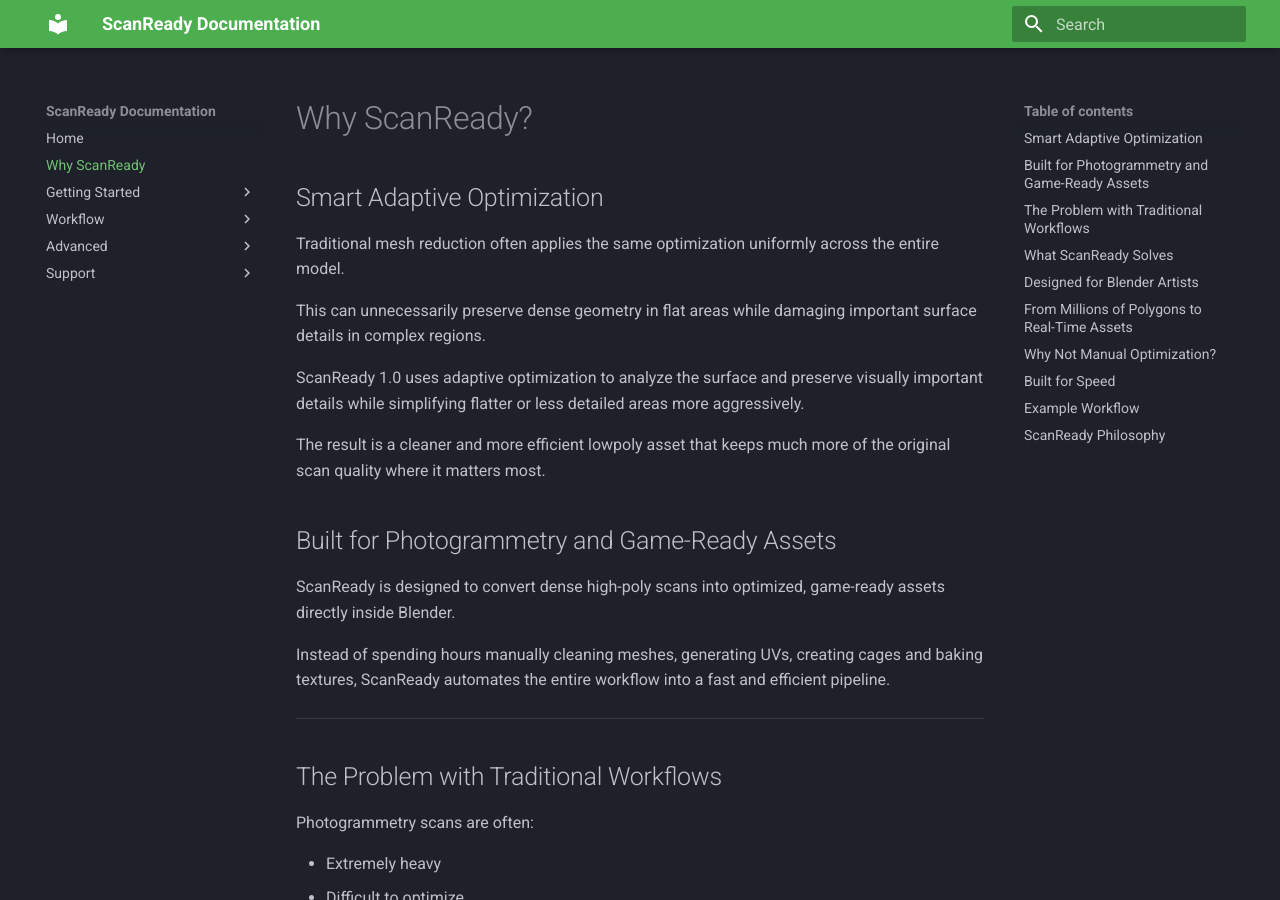
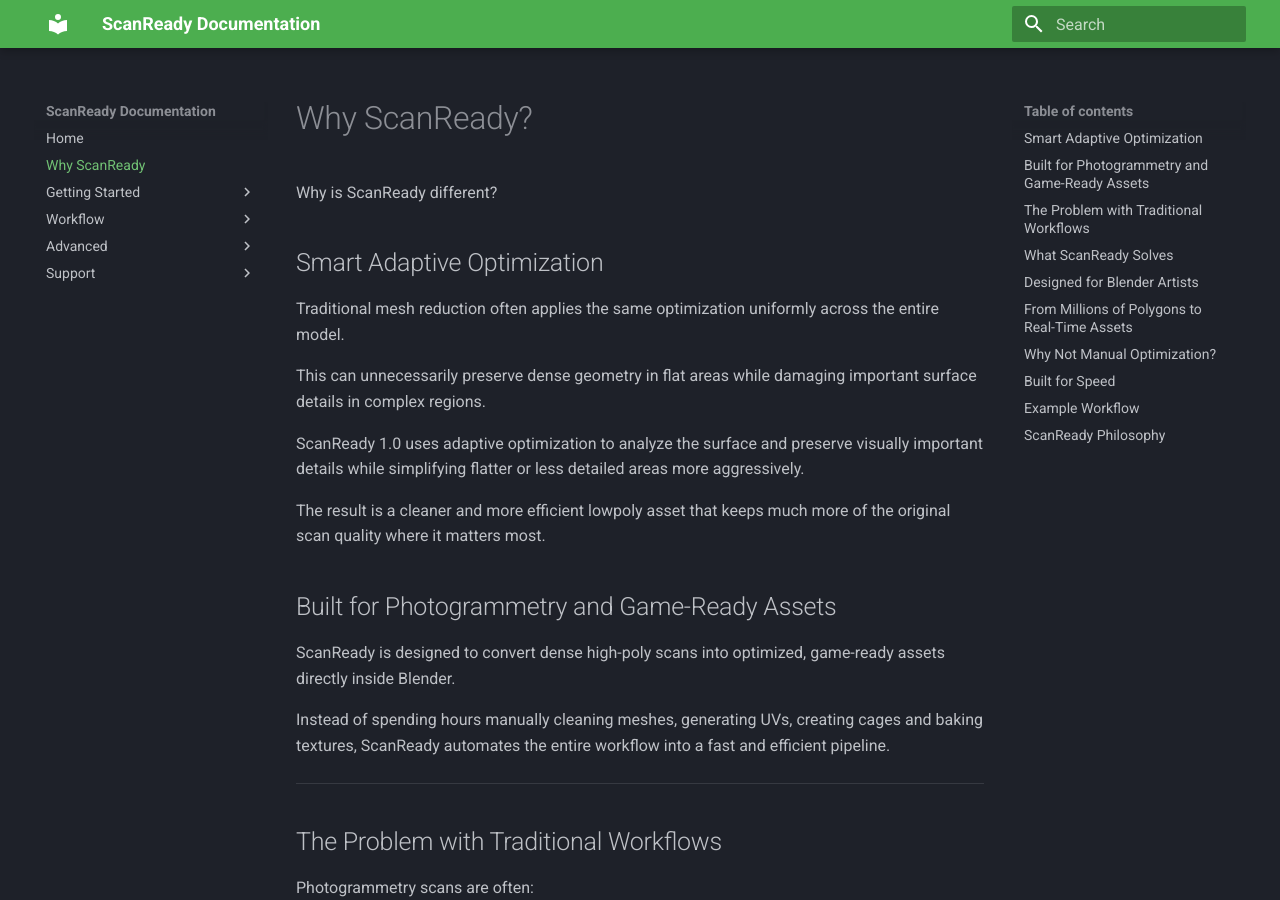
Before and after one commit to marioschiano/scanready-docs, an MkDocs documentation site: the page built from docs/why-scanready.md, in a window 1280 px wide and 900 px high. Built offline with MkDocs 1.6.1 and Material for MkDocs 9.7.7, drawn with Linux system fonts in a browser that asks for light colours.

Commit message:
Update why-scanready.md

```diff
--- a/docs/why-scanready.md
+++ b/docs/why-scanready.md
@@ -1,4 +1,6 @@
 # Why ScanReady?
+
+Why is ScanReady different?
 
 ## Smart Adaptive Optimization
 
```
